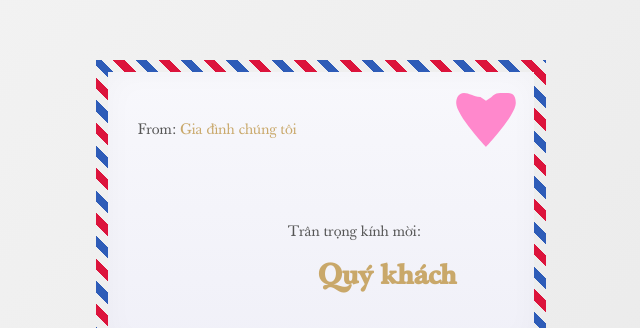
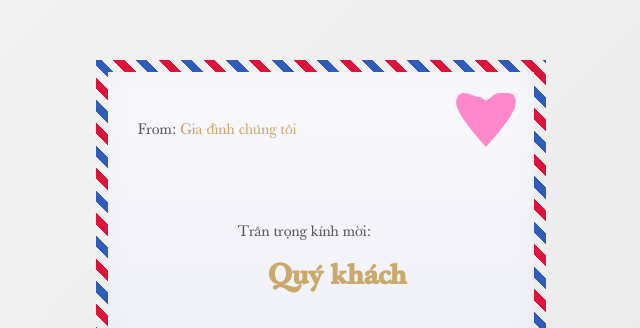
Before and after one commit to truongminhthang/wedding-invitation, a plain HTML site: page index.html in a window 1280 px wide. Shown: the part 190-518 px from the top of the page, without its empty margins (319-959 px from the left). Drawn offline with Linux system fonts and the light colour scheme.

Commit message:
Adjust envelope invitation left position for better layout

```diff
--- a/styles.css
+++ b/styles.css
@@ -290,7 +290,7 @@ h1, h2, h3, h4, h5, h6 {
 .envelope-invitation {
     position: absolute;
     bottom: 30px;
-    left: 180px;
+    left: 130px;
     right: 20px;
     margin-top: 30px;
 }
```
